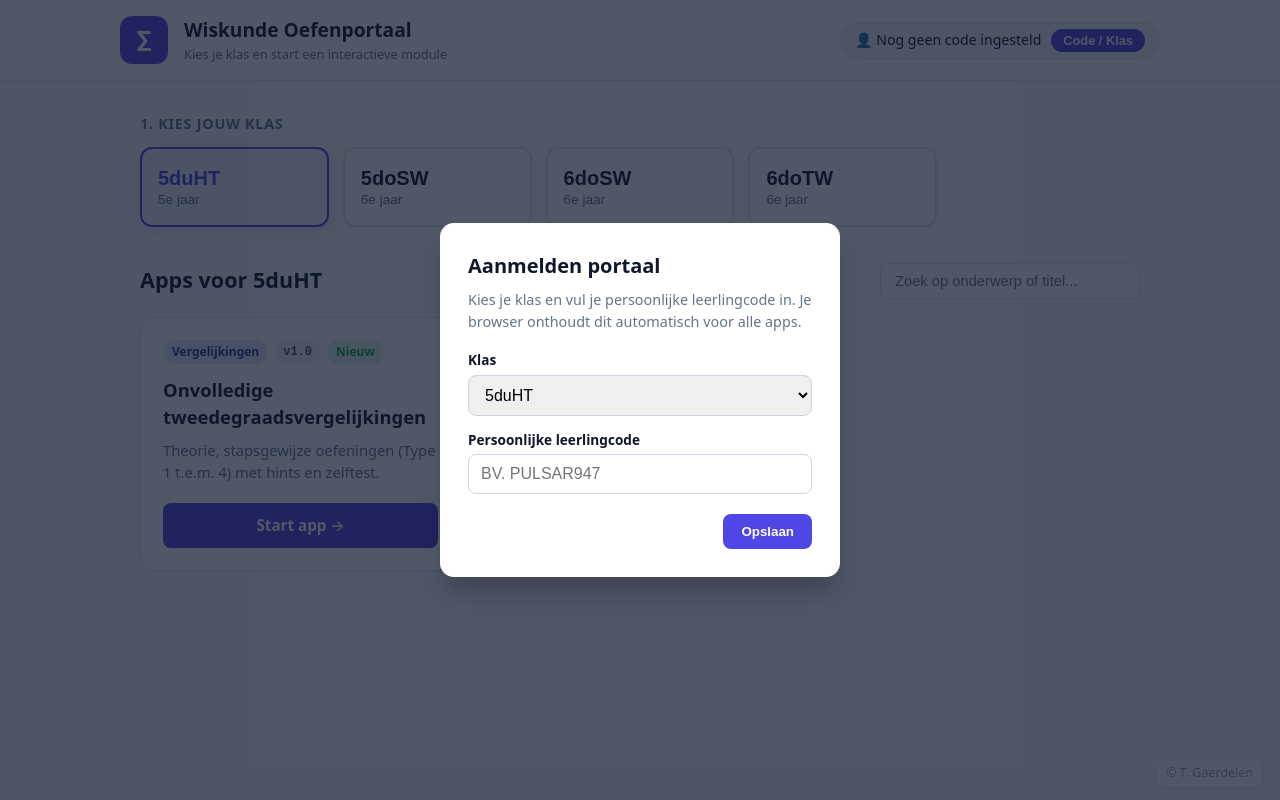
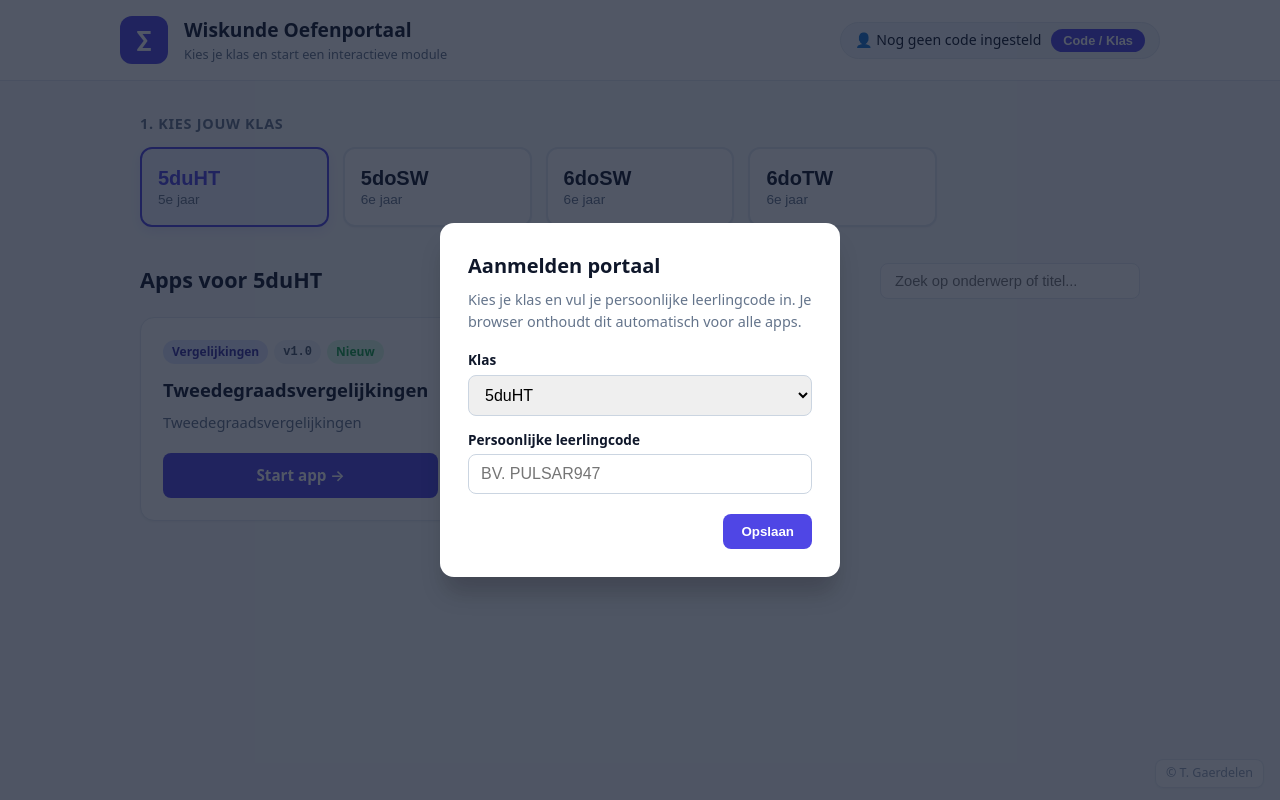
Before and after one commit to tomgaerdelen/wiskunde_apps, a plain HTML site: page index.html in a window 1280 px wide. Drawn offline with Linux system fonts and the light colour scheme.

Commit message:
Update index.html via Portaal Beheer

```diff
--- a/index.html
+++ b/index.html
@@ -348,9 +348,9 @@ const KLASSEN = [
 
 const APPS = [
   {
-    "titel": "Onvolledige tweedegraadsvergelijkingen",
-    "beschrijving": "Theorie, stapsgewijze oefeningen (Type 1 t.e.m. 4) met hints en zelftest.",
-    "bestand": "tweedegraads_toets_test.html",
+    "titel": "Tweedegraadsvergelijkingen",
+    "beschrijving": "Tweedegraadsvergelijkingen",
+    "bestand": "5du Tweedegraadsvergelijkingen.html",
     "versie": "1.0",
     "nieuw": true,
     "onderdeel": "Vergelijkingen",
@@ -359,7 +359,7 @@ const APPS = [
     ]
   },
   {
-    "titel": "Leerfstof semester 1",
+    "titel": "Leerstof semester 1",
     "beschrijving": "Leerstof semester 1",
     "bestand": "5doSW semester 1.html",
     "versie": "1.0",
@@ -367,51 +367,6 @@ const APPS = [
     "onderdeel": "Wiskunde",
     "klassen": [
       "5doSW"
-    ]
-  },
-  {
-    "titel": "Leerfstof semester 1",
-    "beschrijving": "Leerfstof semester 1",
-    "bestand": "6doSW afgeleiden semester 1.html",
-    "versie": "1.0",
-    "nieuw": true,
-    "onderdeel": "Wiskunde",
-    "klassen": [
-      "6doSW"
-    ]
-  },
-  {
-    "titel": "6doTW leerstof afgeleiden semester 1",
-    "beschrijving": "6doTW leerstof afgeleiden semester 1",
-    "bestand": "6doTW afgeleiden semester 1.html",
-    "versie": "1.0",
-    "nieuw": true,
-    "onderdeel": "Wiskunde",
-    "klassen": [
-      "6doTW"
-    ]
-  },
-  {
-    "titel": "6doTW leerstof ruimtemeetkunde semester 1",
-    "beschrijving": "6doTW leerstof ruimtemeetkunde semester 1",
-    "bestand": "6doTW ruimtemeetkunde semester 1.html",
-    "versie": "1.0",
-    "nieuw": true,
-    "onderdeel": "Wiskunde",
-    "klassen": [
-      "6doTW"
-    ]
-  },
-  {
-    "titel": "Afgeleiden met kettingregel oefenen",
-    "beschrijving": "Afgeleiden met kettingregel oefenen",
-    "bestand": "6do afgeleiden en de kettingregel.html",
-    "versie": "1.0",
-    "nieuw": true,
-    "onderdeel": "Wiskunde",
-    "klassen": [
-      "6doSW",
-      "6doTW"
     ]
   }
 ];
```
